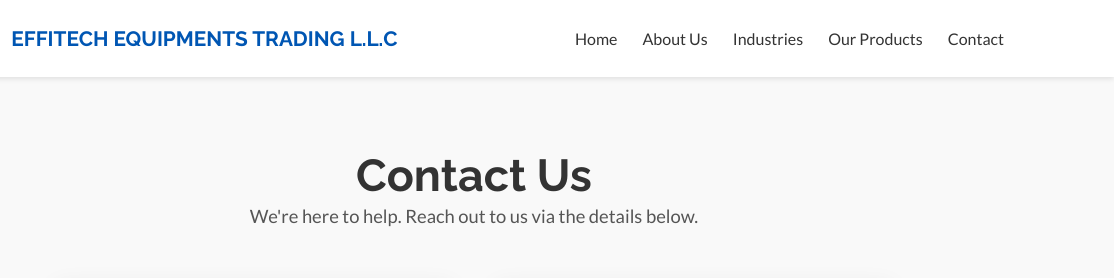
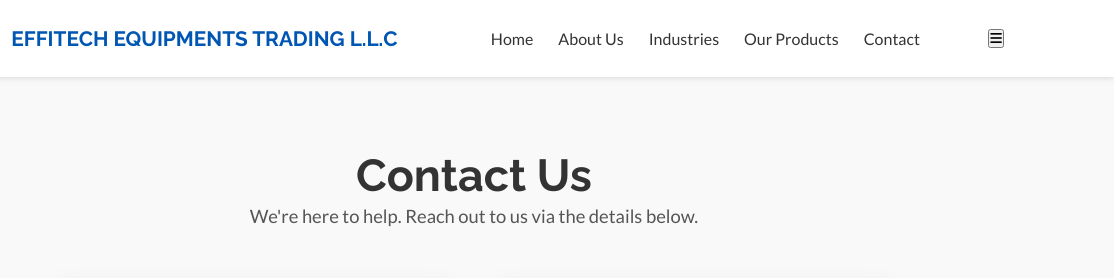
Before and after one commit to AbhayAdhip03/Abhay.github.io, a plain HTML site: page contact.html in a window 1280 px wide. Shown: the top 278 px of the page, 166-1280 px from the left. Drawn offline with Linux system fonts and the light colour scheme.

Commit message:
Update contact.html

```diff
--- a/contact.html
+++ b/contact.html
@@ -20,13 +20,16 @@
             <img src="images/Logo.png" alt="Effitech Equipment Logo">
             <span>EFFITECH EQUIPMENTS TRADING L.L.C</span>
         </a>
-            <ul>
+        <ul id="nav-links">
             <li><a href="index.html">Home</a></li>
             <li><a href="about.html">About Us</a></li>
-                <li><a href="industry.html">Industries</a></li>
+            <li><a href="industry.html"> Industries</a></li>
             <li><a href="products.html">Our Products</a></li>
             <li><a href="contact.html">Contact</a></li>
         </ul>
+        <button id="hamburger-menu" aria-label="Open Navigation Menu">
+            <i class="fas fa-bars"></i>
+        </button>
     </nav>
 </header>
 
```
Lines whose indentation alone changed are shown as unchanged.
